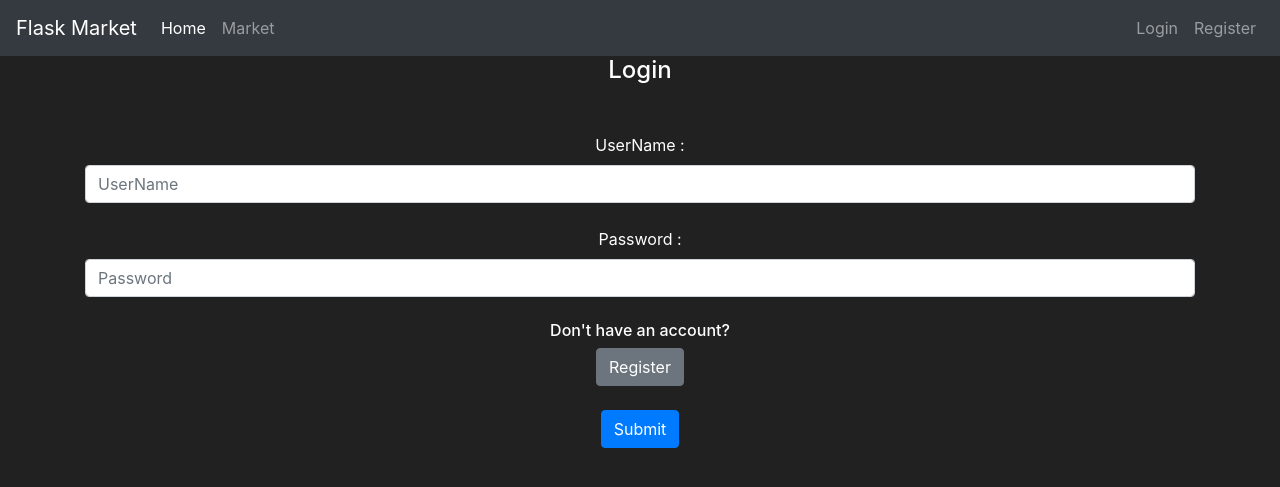
After one commit to mohamadhase/TrainingFlask, a Flask app: page /login in a window 1280 px wide. The commit adds this page. Shown: the top 487 px of the page. Run offline with Flask 2, Linux system fonts and the light colour scheme; some libraries are stand-ins or nearby versions.

Commit message:
Finish the Project

```diff
--- a/market/Templates/base.html
+++ b/market/Templates/base.html
@@ -24,16 +24,63 @@
                     <a class="nav-link" href="{{ url_for('market_page') }}">Market</a>
                 </li>
             </ul>
+
+            {% if current_user.is_authenticated %}
+
             <ul class="navbar-nav">
                 <li class="nav-item">
-                    <a class="nav-link" href="#">Login</a>
+                    <a class="nav-link" style="color:lawngreen;font-weight:bold">
+                        <i class="fas fa-coins"></i>
+                        {{ current_user.priettier_budget }}
+                    </a>
+
+                </li>
+                <li class="nav-item">
+                    <a class="nav-link" >Welcome , {{ current_user.username }}</a>
+
+                </li>
+
+                <li class="nav-item">
+                    <a class="nav-link" href="{{ url_for('logout_page') }}">Logout</a>
+                </li>
+
+            </ul>
+            {% else  %}
+
+            <ul class="navbar-nav">
+                <li class="nav-item">
+                    <a class="nav-link" href="{{ url_for('login_page') }}">Login</a>
                 </li>
                 <li class="nav-item">
                     <a class="nav-link" href="{{ url_for('register_page') }}">Register</a>
                 </li>
             </ul>
+            {% endif  %}
+
+
         </div>
     </nav>
+
+    {% with messages =  get_flashed_messages(with_categories=true) %}
+        {% if messages %}
+                {% for cat, msg in messages %}
+                    <div class="alert alert-{{ cat }}">
+
+                        <button type="button" class="m1-2 mb-1 close" data-dismiss="alert" aria-label="Close">
+                            <span aria-hidden="true">&times;</span>
+                        </button>
+                        {{ msg }}
+
+
+
+                    </div>
+                {% endfor %}
+
+
+        {% endif %}
+    {% endwith %}
+
+
     {% block content %}
 
     {% endblock %}
--- /dev/null
+++ b/market/Templates/login.html
@@ -0,0 +1,35 @@
+{% extends 'base.html' %}
+{% block title %}
+    Login
+{% endblock %}
+
+{% block content %}
+<body class="text-center">
+    <form method="POST" class="form-signin" style="color:white">
+        {{form.hidden_tag()}}
+        <div class="container" >
+            <div class="text-center" >
+                <h1 class="h4 text-gray-900 mb-4">Login</h1>
+                <br>
+                {{ form.username.label() }}
+                {{ form.username(class="form-control",placeholder="UserName") }}
+                <br>
+                {{ form.password.label() }}
+                {{ form.password(class="form-control",placeholder="Password") }}
+                <br>
+                <div>
+                    <h6>Don't have an account?</h6>
+                    <a href="{{ url_for('register_page') }}" class="btn btn-secondary">Register</a>
+
+                </div>
+                <br>
+
+                {{ form.submit(class="btn btn-primary") }}
+            </div>
+
+
+    </form>
+
+
+</body>
+{% endblock %}
--- a/market/forms.py
+++ b/market/forms.py
@@ -1,18 +1,38 @@
 from flask_wtf import FlaskForm
 from wtforms import StringField , PasswordField , SubmitField
+from wtforms.validators import DataRequired , Email , Length, EqualTo,ValidationError
 
+from market.models import User
 class RegisterForm(FlaskForm):
-    username = StringField('User Name : ')
-    email = StringField('Email : ')
-    password = PasswordField('Password : ')
-    confirm_password = PasswordField('Confirm Password : ')
+
+    username = StringField('User Name : ', validators=[DataRequired(), Length(min=2, max=30)])
+    email = StringField('Email : ', validators=[DataRequired(), Email()])
+    password = PasswordField('Password : ', validators=[DataRequired(), Length(min=6)])
+    confirm_password = PasswordField('Confirm Password : ', validators=[DataRequired(), EqualTo('password')])
+    submit = SubmitField('Submit')
+
+    def validate_username(self, username):
+        user = User.query.filter_by(username=username.data).first()
+        if user:
+            raise ValidationError('Username already exists')
+
+    def validate_email(self, email):
+        user = User.query.filter_by(email=email.data).first()
+        if user:
+            raise ValidationError('Email already exists')
+
+
+
+class LoginForm(FlaskForm):
+    username = StringField('UserName : ', validators=[DataRequired()])
+    password = PasswordField('Password : ', validators=[DataRequired()])
     submit = SubmitField('Submit')
 
 
-    # def validate(self):
-    #     if not super().validate():
-    #         return False
-    #     if self.password.data != self.confirm_password.data:
-    #         self.confirm_password.errors.append('Passwords do not match')
-    #         return False
-    #     return True
+
+
+class   PurchaseItemForm(FlaskForm):
+    submit = SubmitField('Purchase Item!')
+
+class SellItemForm(FlaskForm):
+    submit = SubmitField('Sell Item!')
--- a/market/routes.py
+++ b/market/routes.py
@@ -1,19 +1,96 @@
+
+
 from market import app
-from flask import render_template
-from market.models import Item
-from market.forms import RegisterForm
+from flask import flash, render_template,redirect, request,url_for
+from market.models import Item, User
+from market.forms import LoginForm, RegisterForm,PurchaseItemForm,SellItemForm
+from market import db
+from market import bcrypt
+from market import login_manager
+from flask_login import current_user, login_user,logout_user,login_required
+
+@login_manager.user_loader
+def load_user(user_id):
+    return User.query.get(int(user_id))
+
+
+
 @app.route('/')
 @app.route('/home')
 def home_page():
     return render_template('home.html')
 
 
-@app.route('/market')
+
+@app.route('/market', methods=['GET', 'POST'])
+@login_required
 def market_page():
-    items =Item.query.all()
-    return render_template('market.html', items=items)
+    purchase_item_form = PurchaseItemForm()
+    sell_item_form = SellItemForm()
 
-@app.route('/register')
+    if request.method=='POST':
+        purchase_item = request.form.get('purchased_item')
+        sold_item = request.form.get('sold_item')
+
+        p_item_object = Item.query.filter_by(name=purchase_item).first()
+        #purchase item logic
+        if p_item_object:
+            if p_item_object.buy(current_user):
+                flash(f'You have purchased {p_item_object.name} for {p_item_object.price} $',category='success')
+            else:
+                flash(f'You do not have enough money to purchase {p_item_object.name}',category='danger')
+
+        #sell item logic
+        s_item_object = Item.query.filter_by(name=sold_item).first()
+        if s_item_object:
+            if s_item_object.sell(current_user):
+                flash(f'You have sold {s_item_object.name} for {s_item_object.price} $',category='success')
+            else:
+                flash(f'You do not own {s_item_object.name}',category='danger')
+
+        return redirect(url_for('market_page'))
+
+    if request.method=='GET':
+        items =Item.query.filter_by(user_id=None).all()
+        owned_items = Item.query.filter_by(user_id=current_user.id).all()
+        return render_template('market.html',owned_items = owned_items, items=items, purchase_form=purchase_item_form, sell_form=sell_item_form)
+
+@app.route('/register',methods=['GET','POST'])
 def register_page():
     form = RegisterForm()
+    if form.validate_on_submit():
+        user_to_create = User(username=form.username.data,
+         email=form.email.data, password=form.password.data)
+        db.session.add(user_to_create)
+        db.session.commit()
+        login_user(user_to_create)
+        flash(f'Account Created successfully ! you are loged in as   {user_to_create.username}', category='success')
+        return redirect(url_for('market_page'))
+
+    if(form.errors != {}):
+            for err_msg in form.errors.values():
+                flash(f'There was an error in creating your account: {err_msg}', category='danger')
+
     return render_template('register.html', form=form)
+
+
+@app.route('/login', methods=['GET','POST'])
+def login_page():
+    form = LoginForm()
+    if form.validate_on_submit():
+        user = User.query.filter_by(username=form.username.data).first()
+        if user and user.check_password_correction(form.password.data):
+            login_user(user)
+            flash(f'Welcome {user.username}', category='success')
+            return redirect(url_for('market_page'))
+        else:
+            flash('Login Unsuccessful. Please check email and password', category='danger')
+
+    return render_template('login.html',form=form)
+
+
+@app.route('/logout')
+def logout_page():
+    logout_user()
+    flash('You have been logged out', category='success')
+    return redirect(url_for('home_page'))
```
Also changed, not shown: market/Templates/home.html (+9 -0 lines), market/Templates/includes/items_modal.html (added, +78 -0 lines), market/Templates/includes/owned_items_modals.html (added, +47 -0 lines), market/Templates/market.html (+37 -2 lines), market/Templates/register.html (+9 -1 lines), market/__init__.py (+8 -1 lines), market/models.py (+42 -4 lines), market/market.db.
